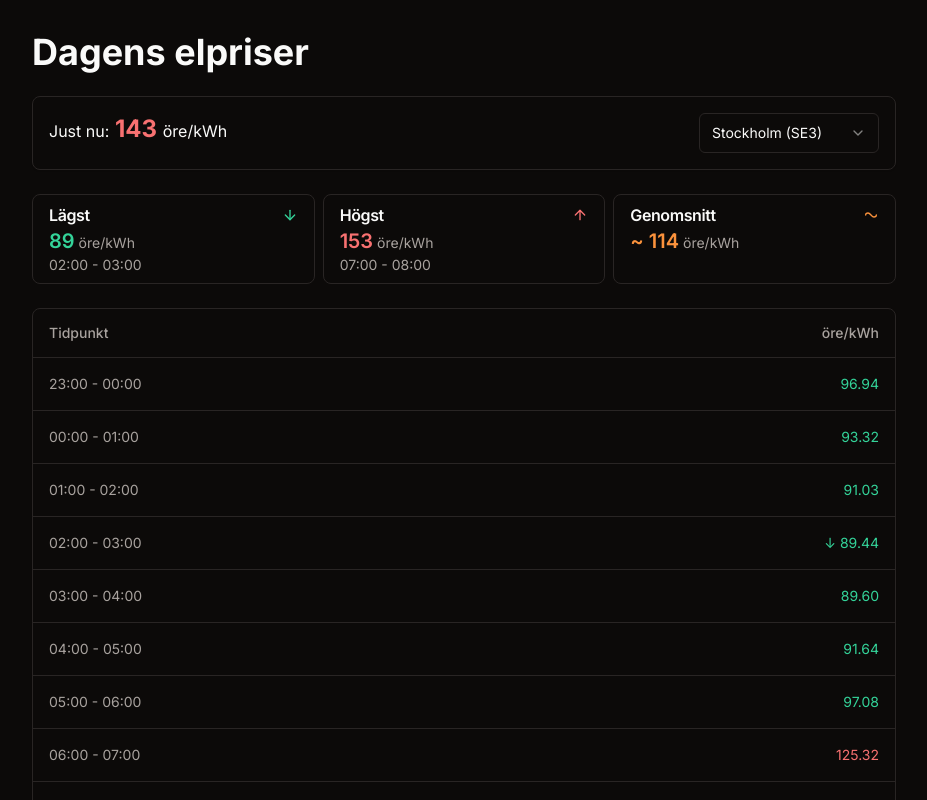
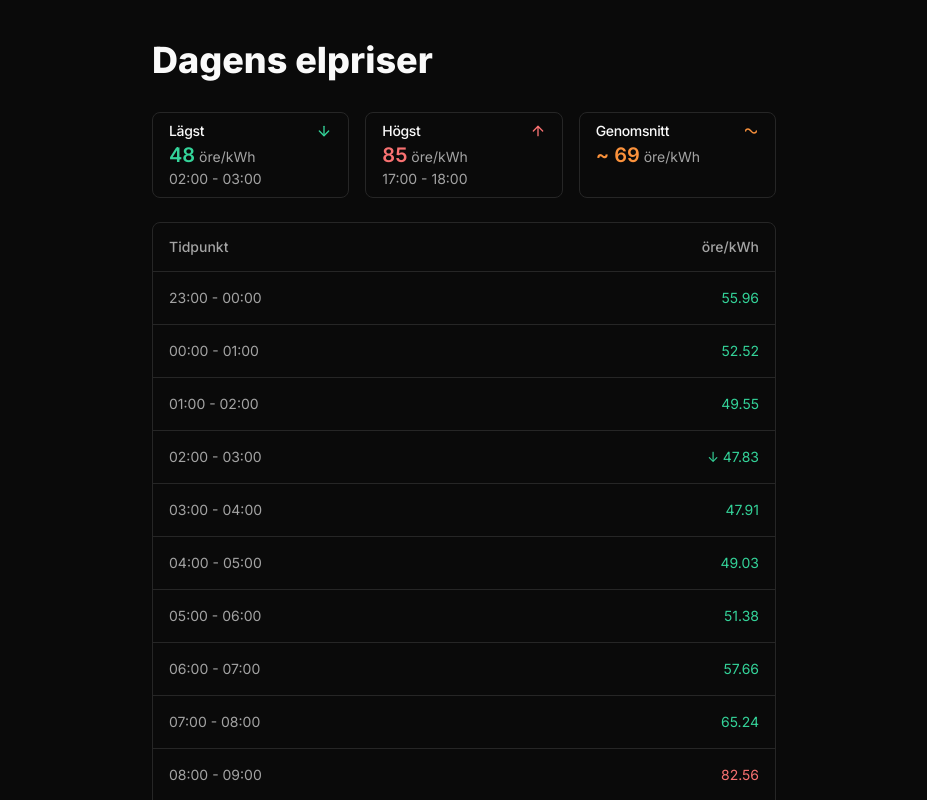
Before and after one commit to th-olsson/elpriser, a Next.js app: page / in a window 1280 px wide. Shown: the top 800 px of the page, without its empty margins (176-1103 px from the left). Built offline with nearby package versions, Linux system fonts and the light colour scheme.

Commit message:
design adjustments

```diff
--- a/src/app/globals.css
+++ b/src/app/globals.css
@@ -5,64 +5,47 @@
 @layer base {
   :root {
     --background: 0 0% 100%;
-    --foreground: 20 14.3% 4.1%;
-
+    --foreground: 0 0% 3.9%;
     --card: 0 0% 100%;
-    --card-foreground: 20 14.3% 4.1%;
-
+    --card-foreground: 0 0% 3.9%;
     --popover: 0 0% 100%;
-    --popover-foreground: 20 14.3% 4.1%;
-
-    --primary: 24 9.8% 10%;
-    --primary-foreground: 60 9.1% 97.8%;
-
-    --secondary: 60 4.8% 95.9%;
-    --secondary-foreground: 24 9.8% 10%;
-
-    --muted: 60 4.8% 95.9%;
-    --muted-foreground: 25 5.3% 44.7%;
-
-    --accent: 60 4.8% 95.9%;
-    --accent-foreground: 24 9.8% 10%;
-
+    --popover-foreground: 0 0% 3.9%;
+    --primary: 0 0% 9%;
+    --primary-foreground: 0 0% 98%;
+    --secondary: 0 0% 96.1%;
+    --secondary-foreground: 0 0% 9%;
+    --muted: 0 0% 96.1%;
+    --muted-foreground: 0 0% 45.1%;
+    --accent: 0 0% 96.1%;
+    --accent-foreground: 0 0% 9%;
     --destructive: 0 84.2% 60.2%;
-    --destructive-foreground: 60 9.1% 97.8%;
-
-    --border: 20 5.9% 90%;
-    --input: 20 5.9% 90%;
-    --ring: 20 14.3% 4.1%;
-
+    --destructive-foreground: 0 0% 98%;
+    --border: 0 0% 89.8%;
+    --input: 0 0% 89.8%;
+    --ring: 0 0% 3.9%;
     --radius: 0.5rem;
   }
 
   .dark {
-    --background: 20 14.3% 4.1%;
-    --foreground: 60 9.1% 97.8%;
-
-    --card: 20 14.3% 4.1%;
-    --card-foreground: 60 9.1% 97.8%;
-
-    --popover: 20 14.3% 4.1%;
-    --popover-foreground: 60 9.1% 97.8%;
-
-    --primary: 60 9.1% 97.8%;
-    --primary-foreground: 24 9.8% 10%;
-
-    --secondary: 12 6.5% 15.1%;
-    --secondary-foreground: 60 9.1% 97.8%;
-
-    --muted: 12 6.5% 15.1%;
-    --muted-foreground: 24 5.4% 63.9%;
-
-    --accent: 12 6.5% 15.1%;
-    --accent-foreground: 60 9.1% 97.8%;
-
+    --background: 0 0% 3.9%;
+    --foreground: 0 0% 98%;
+    --card: 0 0% 3.9%;
+    --card-foreground: 0 0% 98%;
+    --popover: 0 0% 3.9%;
+    --popover-foreground: 0 0% 98%;
+    --primary: 0 0% 98%;
+    --primary-foreground: 0 0% 9%;
+    --secondary: 0 0% 14.9%;
+    --secondary-foreground: 0 0% 98%;
+    --muted: 0 0% 14.9%;
+    --muted-foreground: 0 0% 63.9%;
+    --accent: 0 0% 14.9%;
+    --accent-foreground: 0 0% 98%;
     --destructive: 0 62.8% 30.6%;
-    --destructive-foreground: 60 9.1% 97.8%;
-
-    --border: 12 6.5% 15.1%;
-    --input: 12 6.5% 15.1%;
-    --ring: 24 5.7% 82.9%;
+    --destructive-foreground: 0 0% 98%;
+    --border: 0 0% 14.9%;
+    --input: 0 0% 14.9%;
+    --ring: 0 0% 83.1%;
   }
 }
 
--- a/src/app/page.tsx
+++ b/src/app/page.tsx
@@ -1,7 +1,7 @@
 import { ZoneSelector } from "@/components/ZoneSelector";
 import { SpotPriceTable } from "@/components/SpotPriceTable";
 import { StatCard } from "@/components/StatCard";
-import { Card } from "@/components/ui/card";
+import { Card, CardTitle } from "@/components/ui/card";
 import { data } from "@/example";
 import { displayPrice, displayTime } from "@/utils";
 import dayjs from "dayjs";
@@ -28,28 +28,29 @@ export default function Home() {
   }
 
   return (
-    <main className="container px-4 py-8 mx-auto max-w-4xl">
-      <h1 className="text-4xl font-bold">Dagens elpriser</h1>
-      <div className=" flex flex-col space-y-6 py-6">
+    <main className="container px-6 py-10 mx-auto max-w-2xl">
+      <h1 className="text-4xl font-extrabold ">Dagens elpriser</h1>
+      <div className=" flex flex-col space-y-6 py-8">
         {currentHour && (
-          <Card className="p-4 col-span-4 flex  justify-between">
-            <p>
-              Just nu:
+          <Card className="px-4 py-4 flex justify-between items-center">
+            <div>
+              <CardTitle className="text-lg font-semibold">Just nu</CardTitle>
+              <div className="text-2xl">
                 <span
                   className={`text-2xl font-bold ${getCurrentColor(
                     currentHour.SEK_per_kWh,
                     averagePrice
                   )}`}
                 >
-                {" "}
-                {displayPrice(currentHour.SEK_per_kWh, true)}{" "}
+                  {displayPrice(currentHour.SEK_per_kWh, true)}
                 </span>
-              öre/kWh
-            </p>
+                <span className=" text-lg"> öre/kWh</span>
+              </div>
+            </div>
             <ZoneSelector />
           </Card>
         )}
-        <section className="grid grid-cols-2 sm:grid-cols-3 gap-2">
+        <section className="grid grid-cols-2 sm:grid-cols-3 gap-4">
           {lowestHour && (
             <StatCard
               label="Lägst"
--- a/src/components/StatCard.tsx
+++ b/src/components/StatCard.tsx
@@ -16,15 +16,15 @@ export function StatCard({ label, value, time, Icon, variant }: Props) {
 
   switch (variant) {
     case "highest":
-      card = `border hover:shadow-red-200 col-span-1`;
+      card = `col-span-1`;
       textColor = `text-red-400`;
       break;
     case "lowest":
-      card = `border hover:shadow-emerald-200 col-span-1`;
+      card = `col-span-1`;
       textColor = `text-emerald-400`;
       break;
     case "average":
-      card = `border hover:shadow-orange-200 col-span-2 sm:col-span-1`;
+      card = `col-span-2 sm:col-span-1`;
       textColor = `text-orange-400`;
       break;
     default:
@@ -33,20 +33,16 @@ export function StatCard({ label, value, time, Icon, variant }: Props) {
 
   return (
     <Card className={`shadow-none  hover:shadow-sm ${card}`}>
-      <CardHeader
-        className={`flex flex-row items-center justify-between space-y-0 px-4 py-2 pb-0 `}
-      >
-        <CardTitle className={`text-md font-semibold text-foreground`}>
+      <CardHeader className="flex flex-row items-center justify-between space-y-0 px-4 py-2 pb-0">
+        <CardTitle className="text-sm font-medium text-foreground">
           {label}
         </CardTitle>
         <Icon className={`h-4 w-4 ${textColor}`} />
       </CardHeader>
       <CardContent className="px-4 pb-2 flex flex-col justify-end">
         <div className="text-sm text-muted-foreground">
-          <span className={`text-xl font-semibold text-fo ${textColor}`}>
-            {value}
-          </span>{" "}
-          öre/kWh
+          <span className={`text-xl font-semibold ${textColor}`}>{value}</span>{" "}
+          <span>öre/kWh</span>
         </div>
         {time && <span className="text-sm text-muted-foreground">{time}</span>}
       </CardContent>
--- a/src/components/ZoneSelector.tsx
+++ b/src/components/ZoneSelector.tsx
@@ -18,7 +18,7 @@ export function ZoneSelector() {
 
   return (
     <Select value={value} onValueChange={(v: Zones) => setValue(v)}>
-      <SelectTrigger className="w-[180px]">
+      <SelectTrigger className="w-[160px]">
         <SelectValue placeholder="Välj elområde" />
       </SelectTrigger>
       <SelectContent>
--- a/src/example.ts
+++ b/src/example.ts
@@ -1,171 +1,171 @@
 export const data = [
   {
-    SEK_per_kWh: 0.9694,
-    EUR_per_kWh: 0.08653,
-    EXR: 11.203033,
-    time_start: "2024-01-12T00:00:00+01:00",
-    time_end: "2024-01-12T01:00:00+01:00",
+    SEK_per_kWh: 0.55963,
+    EUR_per_kWh: 0.04969,
+    EXR: 11.262471,
+    time_start: "2024-01-13T00:00:00+01:00",
+    time_end: "2024-01-13T01:00:00+01:00",
   },
   {
-    SEK_per_kWh: 0.93321,
-    EUR_per_kWh: 0.0833,
-    EXR: 11.203033,
-    time_start: "2024-01-12T01:00:00+01:00",
-    time_end: "2024-01-12T02:00:00+01:00",
+    SEK_per_kWh: 0.52517,
+    EUR_per_kWh: 0.04663,
+    EXR: 11.262471,
+    time_start: "2024-01-13T01:00:00+01:00",
+    time_end: "2024-01-13T02:00:00+01:00",
   },
   {
-    SEK_per_kWh: 0.91025,
-    EUR_per_kWh: 0.08125,
-    EXR: 11.203033,
-    time_start: "2024-01-12T02:00:00+01:00",
-    time_end: "2024-01-12T03:00:00+01:00",
+    SEK_per_kWh: 0.49555,
+    EUR_per_kWh: 0.044,
+    EXR: 11.262471,
+    time_start: "2024-01-13T02:00:00+01:00",
+    time_end: "2024-01-13T03:00:00+01:00",
   },
   {
-    SEK_per_kWh: 0.89445,
-    EUR_per_kWh: 0.07984,
-    EXR: 11.203033,
-    time_start: "2024-01-12T03:00:00+01:00",
-    time_end: "2024-01-12T04:00:00+01:00",
+    SEK_per_kWh: 0.47832,
+    EUR_per_kWh: 0.04247,
+    EXR: 11.262471,
+    time_start: "2024-01-13T03:00:00+01:00",
+    time_end: "2024-01-13T04:00:00+01:00",
   },
   {
-    SEK_per_kWh: 0.89602,
-    EUR_per_kWh: 0.07998,
-    EXR: 11.203033,
-    time_start: "2024-01-12T04:00:00+01:00",
-    time_end: "2024-01-12T05:00:00+01:00",
+    SEK_per_kWh: 0.47911,
+    EUR_per_kWh: 0.04254,
+    EXR: 11.262471,
+    time_start: "2024-01-13T04:00:00+01:00",
+    time_end: "2024-01-13T05:00:00+01:00",
   },
   {
-    SEK_per_kWh: 0.91641,
-    EUR_per_kWh: 0.0818,
-    EXR: 11.203033,
-    time_start: "2024-01-12T05:00:00+01:00",
-    time_end: "2024-01-12T06:00:00+01:00",
+    SEK_per_kWh: 0.49026,
+    EUR_per_kWh: 0.04353,
+    EXR: 11.262471,
+    time_start: "2024-01-13T05:00:00+01:00",
+    time_end: "2024-01-13T06:00:00+01:00",
   },
   {
-    SEK_per_kWh: 0.97085,
-    EUR_per_kWh: 0.08666,
-    EXR: 11.203033,
-    time_start: "2024-01-12T06:00:00+01:00",
-    time_end: "2024-01-12T07:00:00+01:00",
+    SEK_per_kWh: 0.51379,
+    EUR_per_kWh: 0.04562,
+    EXR: 11.262471,
+    time_start: "2024-01-13T06:00:00+01:00",
+    time_end: "2024-01-13T07:00:00+01:00",
   },
   {
-    SEK_per_kWh: 1.25317,
-    EUR_per_kWh: 0.11186,
-    EXR: 11.203033,
-    time_start: "2024-01-12T07:00:00+01:00",
-    time_end: "2024-01-12T08:00:00+01:00",
+    SEK_per_kWh: 0.57664,
+    EUR_per_kWh: 0.0512,
+    EXR: 11.262471,
+    time_start: "2024-01-13T07:00:00+01:00",
+    time_end: "2024-01-13T08:00:00+01:00",
   },
   {
-    SEK_per_kWh: 1.52787,
-    EUR_per_kWh: 0.13638,
-    EXR: 11.203033,
-    time_start: "2024-01-12T08:00:00+01:00",
-    time_end: "2024-01-12T09:00:00+01:00",
+    SEK_per_kWh: 0.65243,
+    EUR_per_kWh: 0.05793,
+    EXR: 11.262471,
+    time_start: "2024-01-13T08:00:00+01:00",
+    time_end: "2024-01-13T09:00:00+01:00",
   },
   {
-    SEK_per_kWh: 1.46513,
-    EUR_per_kWh: 0.13078,
-    EXR: 11.203033,
-    time_start: "2024-01-12T09:00:00+01:00",
-    time_end: "2024-01-12T10:00:00+01:00",
+    SEK_per_kWh: 0.82565,
+    EUR_per_kWh: 0.07331,
+    EXR: 11.262471,
+    time_start: "2024-01-13T09:00:00+01:00",
+    time_end: "2024-01-13T10:00:00+01:00",
   },
   {
-    SEK_per_kWh: 1.32442,
-    EUR_per_kWh: 0.11822,
-    EXR: 11.203033,
-    time_start: "2024-01-12T10:00:00+01:00",
-    time_end: "2024-01-12T11:00:00+01:00",
+    SEK_per_kWh: 0.81112,
+    EUR_per_kWh: 0.07202,
+    EXR: 11.262471,
+    time_start: "2024-01-13T10:00:00+01:00",
+    time_end: "2024-01-13T11:00:00+01:00",
   },
   {
-    SEK_per_kWh: 1.24813,
-    EUR_per_kWh: 0.11141,
-    EXR: 11.203033,
-    time_start: "2024-01-12T11:00:00+01:00",
-    time_end: "2024-01-12T12:00:00+01:00",
+    SEK_per_kWh: 0.79941,
+    EUR_per_kWh: 0.07098,
+    EXR: 11.262471,
+    time_start: "2024-01-13T11:00:00+01:00",
+    time_end: "2024-01-13T12:00:00+01:00",
   },
   {
-    SEK_per_kWh: 1.16142,
-    EUR_per_kWh: 0.10367,
-    EXR: 11.203033,
-    time_start: "2024-01-12T12:00:00+01:00",
-    time_end: "2024-01-12T13:00:00+01:00",
+    SEK_per_kWh: 0.78781,
+    EUR_per_kWh: 0.06995,
+    EXR: 11.262471,
+    time_start: "2024-01-13T12:00:00+01:00",
+    time_end: "2024-01-13T13:00:00+01:00",
   },
   {
-    SEK_per_kWh: 1.11896,
-    EUR_per_kWh: 0.09988,
-    EXR: 11.203033,
-    time_start: "2024-01-12T13:00:00+01:00",
-    time_end: "2024-01-12T14:00:00+01:00",
+    SEK_per_kWh: 0.71708,
+    EUR_per_kWh: 0.06367,
+    EXR: 11.262471,
+    time_start: "2024-01-13T13:00:00+01:00",
+    time_end: "2024-01-13T14:00:00+01:00",
   },
   {
-    SEK_per_kWh: 1.13487,
-    EUR_per_kWh: 0.1013,
-    EXR: 11.203033,
-    time_start: "2024-01-12T14:00:00+01:00",
-    time_end: "2024-01-12T15:00:00+01:00",
+    SEK_per_kWh: 0.76483,
+    EUR_per_kWh: 0.06791,
+    EXR: 11.262471,
+    time_start: "2024-01-13T14:00:00+01:00",
+    time_end: "2024-01-13T15:00:00+01:00",
   },
   {
-    SEK_per_kWh: 1.1966,
-    EUR_per_kWh: 0.10681,
-    EXR: 11.203033,
-    time_start: "2024-01-12T15:00:00+01:00",
-    time_end: "2024-01-12T16:00:00+01:00",
+    SEK_per_kWh: 0.77272,
+    EUR_per_kWh: 0.06861,
+    EXR: 11.262471,
+    time_start: "2024-01-13T15:00:00+01:00",
+    time_end: "2024-01-13T16:00:00+01:00",
   },
   {
-    SEK_per_kWh: 1.30538,
-    EUR_per_kWh: 0.11652,
-    EXR: 11.203033,
-    time_start: "2024-01-12T16:00:00+01:00",
-    time_end: "2024-01-12T17:00:00+01:00",
+    SEK_per_kWh: 0.79716,
+    EUR_per_kWh: 0.07078,
+    EXR: 11.262471,
+    time_start: "2024-01-13T16:00:00+01:00",
+    time_end: "2024-01-13T17:00:00+01:00",
   },
   {
-    SEK_per_kWh: 1.42839,
-    EUR_per_kWh: 0.1275,
-    EXR: 11.203033,
-    time_start: "2024-01-12T17:00:00+01:00",
-    time_end: "2024-01-12T18:00:00+01:00",
+    SEK_per_kWh: 0.8359,
+    EUR_per_kWh: 0.07422,
+    EXR: 11.262471,
+    time_start: "2024-01-13T17:00:00+01:00",
+    time_end: "2024-01-13T18:00:00+01:00",
   },
   {
-    SEK_per_kWh: 1.41158,
-    EUR_per_kWh: 0.126,
-    EXR: 11.203033,
-    time_start: "2024-01-12T18:00:00+01:00",
-    time_end: "2024-01-12T19:00:00+01:00",
+    SEK_per_kWh: 0.85381,
+    EUR_per_kWh: 0.07581,
+    EXR: 11.262471,
+    time_start: "2024-01-13T18:00:00+01:00",
+    time_end: "2024-01-13T19:00:00+01:00",
   },
   {
-    SEK_per_kWh: 1.29966,
-    EUR_per_kWh: 0.11601,
-    EXR: 11.203033,
-    time_start: "2024-01-12T19:00:00+01:00",
-    time_end: "2024-01-12T20:00:00+01:00",
+    SEK_per_kWh: 0.8314,
+    EUR_per_kWh: 0.07382,
+    EXR: 11.262471,
+    time_start: "2024-01-13T19:00:00+01:00",
+    time_end: "2024-01-13T20:00:00+01:00",
   },
   {
-    SEK_per_kWh: 1.16545,
-    EUR_per_kWh: 0.10403,
-    EXR: 11.203033,
-    time_start: "2024-01-12T20:00:00+01:00",
-    time_end: "2024-01-12T21:00:00+01:00",
+    SEK_per_kWh: 0.82284,
+    EUR_per_kWh: 0.07306,
+    EXR: 11.262471,
+    time_start: "2024-01-13T20:00:00+01:00",
+    time_end: "2024-01-13T21:00:00+01:00",
   },
   {
-    SEK_per_kWh: 0.99449,
-    EUR_per_kWh: 0.08877,
-    EXR: 11.203033,
-    time_start: "2024-01-12T21:00:00+01:00",
-    time_end: "2024-01-12T22:00:00+01:00",
+    SEK_per_kWh: 0.79885,
+    EUR_per_kWh: 0.07093,
+    EXR: 11.262471,
+    time_start: "2024-01-13T21:00:00+01:00",
+    time_end: "2024-01-13T22:00:00+01:00",
   },
   {
-    SEK_per_kWh: 0.92795,
-    EUR_per_kWh: 0.08283,
-    EXR: 11.203033,
-    time_start: "2024-01-12T22:00:00+01:00",
-    time_end: "2024-01-12T23:00:00+01:00",
+    SEK_per_kWh: 0.70683,
+    EUR_per_kWh: 0.06276,
+    EXR: 11.262471,
+    time_start: "2024-01-13T22:00:00+01:00",
+    time_end: "2024-01-13T23:00:00+01:00",
   },
   {
-    SEK_per_kWh: 0.89736,
-    EUR_per_kWh: 0.0801,
-    EXR: 11.203033,
-    time_start: "2024-01-12T23:00:00+01:00",
-    time_end: "2024-01-13T00:00:00+01:00",
+    SEK_per_kWh: 0.69433,
+    EUR_per_kWh: 0.06165,
+    EXR: 11.262471,
+    time_start: "2024-01-13T23:00:00+01:00",
+    time_end: "2024-01-14T00:00:00+01:00",
   },
 ];
 
```
Also changed, not shown: src/example.json (+120 -120 lines). Lines whose indentation alone changed are shown as unchanged.
